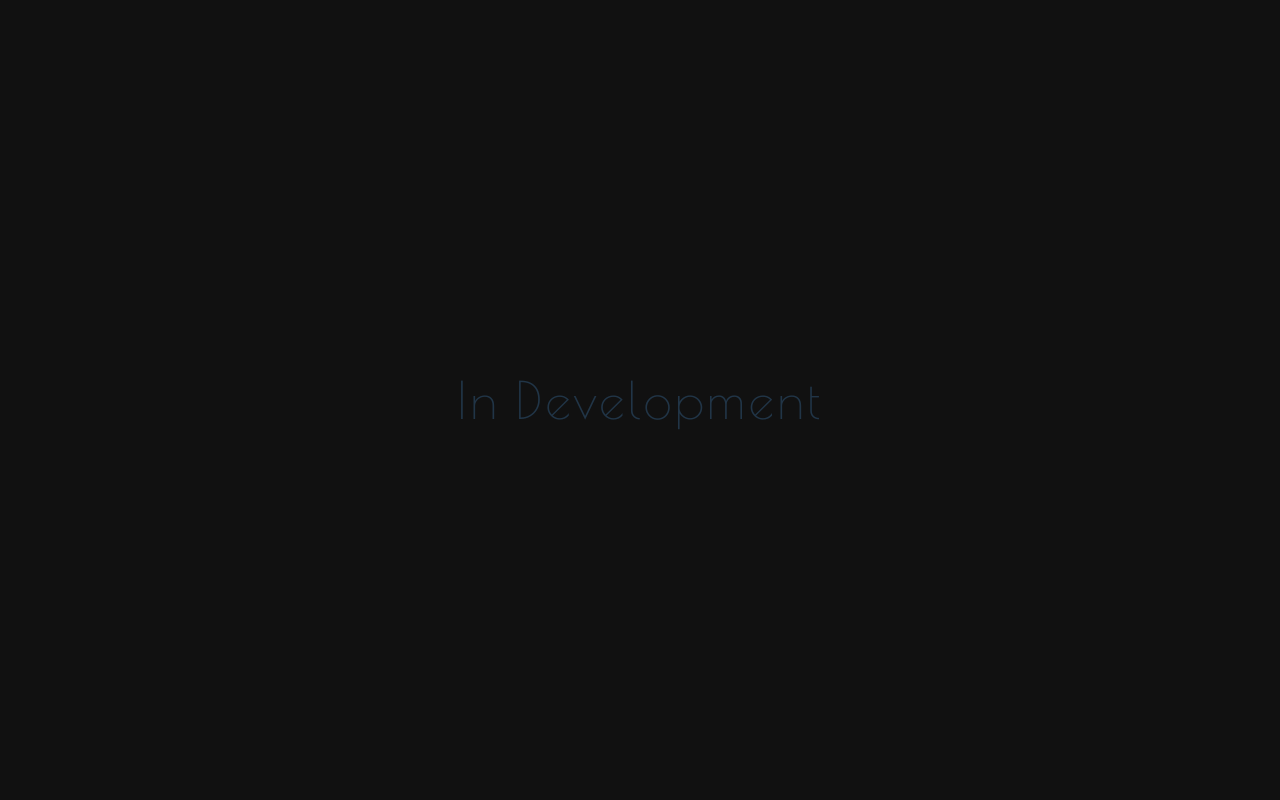
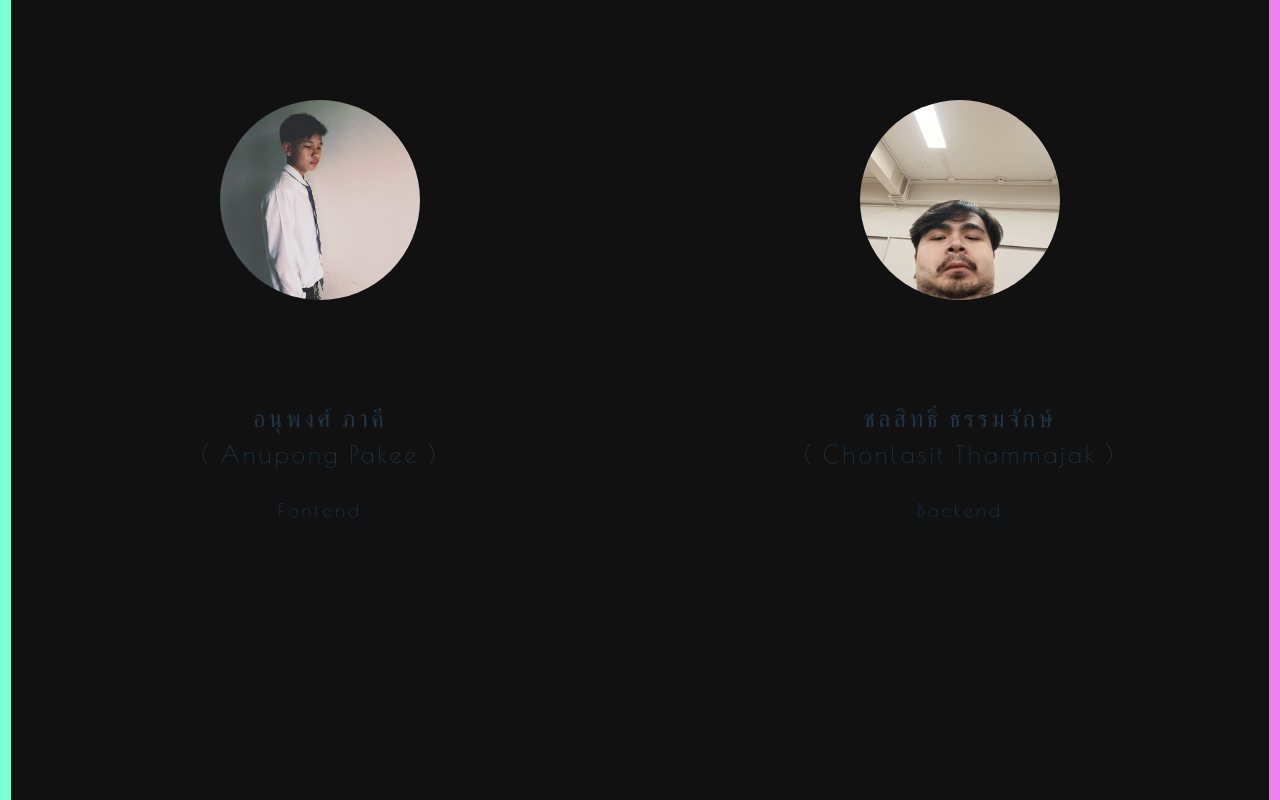
Before and after one commit to AnupongPakee/client-vite-fastfashionbids, a React (Vite) app: page /#/about in a window 1280 px wide. Built offline with nearby package versions, Linux system fonts and the light colour scheme; a web font is replaced by a local one.

Commit message:
Version 2.1

```diff
--- a/src/App.css
+++ b/src/App.css
@@ -49,6 +49,11 @@ h1 {
   letter-spacing: 0.2rem;
 }
 
+h2 {
+  font-family: "Poiret One", sans-serif;
+  letter-spacing: 0.2rem;
+}
+
 h3 {
   font-family: "Poiret One", sans-serif;
   letter-spacing: 0.2rem;
--- a/src/components/About.jsx
+++ b/src/components/About.jsx
@@ -1,4 +1,7 @@
 import React, { useEffect, useState } from "react";
+
+import Mrnu from "../assets/images/mrnu.jpg";
+import Okbook from "../assets/images/okbook.png";
 
 // Import Style CSS
 import "../css/about.css";
@@ -21,9 +24,32 @@ function About() {
         <HashLoader color="#d636d5" />
       ) : (
         <div className="content-about">
-          <h1>In Development</h1>
           <div className="door-left"></div>
           <div className="door-right"></div>
+          <div className="fontend">
+            <div className="image">
+              <img src={Mrnu} alt="Image_Mrnu" />
+            </div>
+            <div className="name">
+              <h2>อนุพงศ์ ภาคี</h2>
+              <h2>( Anupong Pakee )</h2>
+            </div> <br />
+            <div className="position">
+              <h3>Fontend</h3>
+            </div>
+          </div>
+          <div className="backend">
+            <div className="image">
+              <img src={Okbook} alt="Image_Okbook" />
+            </div>
+            <div className="name">
+              <h2>ชลสิทธิ๋ ธรรมจักษ์</h2>
+              <h2>( Chonlasit Thammajak )</h2>
+            </div> <br />
+            <div className="position">
+              <h3>Backend</h3>
+            </div>
+          </div>
         </div>
       )}
     </div>
--- a/src/components/Viewexchange.jsx
+++ b/src/components/Viewexchange.jsx
@@ -49,44 +49,39 @@ function Viewexchange() {
               </div>
               <div className="line-width">
                 <div className="line"></div>
-              </div>
-              <div className="title-name">
-                <h1>{data.exchange_name}</h1>
+              </div>{" "}
+              <br />
+              <div className="text">
+                <h2>{data.exchange_name}</h2>
               </div>
               <div className="detail">
-                <div className="text">
-                  <h3>Part: {data.typename}</h3>
-                  <h3>Sex: {data.sexname}</h3>
-                  <h3>Size: {data.sizes}</h3>
-                  <h3>Detail: {data.exchange_detail}</h3>
+                <div className="content-detail">
+                  <h4>Part: {data.typename}</h4>
+                  <h4>Size: {data.sizes}</h4>
+                  <h4>Sex: {data.sexname}</h4>
+                  <h4>Detail: {data.exchange_detail}</h4>
                 </div>
-              </div>
+              </div>{" "}
+              <br />
+              <button>Exchange</button>
             </div>
             <div className="detail-right">
               <div className="list-name">
                 <div className="name">
                   <h3>List Name</h3>
                   <div className="list">
-                    <div className="name1">
-                      <p>1 .Anupong</p>
-                    </div>
-                    <div className="name1">
-                      <p>2. Okbook</p>
-                    </div>
-                    <div className="name1">
-                      <p>3. Mrnu</p>
-                    </div>
-                    <div className="name1">
-                      <p>4. OhNooooo</p>
-                    </div>
+                    <p>1. Anu</p>
+                    <p>2. Cho</p>
                   </div>
                 </div>
               </div>
               <div className="line-width">
                 <div className="line"></div>
-              </div> <br />
-              <h3>Comment</h3>
-              <div className="comment"></div>
+              </div>{" "}
+              <br />
+              <div className="comment">
+                <h2>Comment</h2>
+              </div>
             </div>
           </div>
         </div>
--- a/src/css/about.css
+++ b/src/css/about.css
@@ -21,7 +21,7 @@
     left: 0;
     width: 0%;
     height: 100%;
-    /* background-color: aquamarine; */
+    background-color: aquamarine;
     animation: door-left 3s;
 }
 
@@ -34,10 +34,44 @@
     right: 0;
     width: 0%;
     height: 100%;
-    /* background-color: violet; */
+    background-color: violet;
     animation: door-right 3s;
 }
 
 @keyframes door-right {
     from {width: 50%;}
 }
+
+.content-about .fontend {
+    width: 50%;
+    height: 100%;
+}
+
+.content-about .backend {
+    width: 50%;
+    height: 100%;
+}
+
+.content-about .fontend .image,
+.content-about .backend .image {
+    display: flex;
+    justify-content: center;
+    align-items: center;
+    width: 100%;
+    height: 50%;
+}
+
+.content-about img {
+    width: 200px;
+    height: 200px;
+    object-fit: cover;
+    border-radius: 50%;
+}
+
+.content-about .fontend .position,
+.content-about .backend .position {
+    display: flex;
+    justify-content: center;
+    align-items: center;
+    width: 100%;
+}
--- a/src/css/viewexchange.css
+++ b/src/css/viewexchange.css
@@ -25,6 +25,18 @@
     height: 100%;
 }
 
+.content-view-exchange .line-width {
+    display: flex;
+    justify-content: center;
+    width: 100%;
+}
+
+.content-view-exchange .line-width .line {
+    width: 70%;
+    height: 1px;
+    background-color: #fff;
+}
+
 .content-view-exchange .detail-left {
     width: 50%;
     height: 100%;
@@ -39,32 +51,31 @@
 }
 
 .content-view-exchange .detail-left .image img {
-    width: 400px;
-    height: 400px;
+    width: 80%;
+    height: 80%;
     object-fit: cover;
+    border: 1px solid #fff;
 }
 
-.content-view-exchange .detail-left .line-width {
+.content-view-exchange .detail-left .detail {
     display: flex;
     justify-content: center;
     width: 100%;
+    text-align: left;
 }
 
-.content-view-exchange .detail-left .line {
+.content-view-exchange .detail-left .detail .content-detail {
     width: 80%;
-    height: 2px;
-    background-color: #fff;
 }
 
-.content-view-exchange .detail {
-    display: flex;
-    justify-content: center;
-    width: 100%;
+.content-view-exchange .detail-left button {
+    width: 50%;
+    background-color: #0e884b;
+    transition: all 0.4s ease-in-out;
 }
 
-.content-view-exchange .detail .text {
-    text-align: left;
-    width: 80%;
+.content-view-exchange .detail-left button:hover {
+    background-color: #00ff80;
 }
 
 .content-view-exchange .detail-right {
@@ -82,53 +93,27 @@
 
 .content-view-exchange .detail-right .list-name .name {
     position: relative;
-    display: flex;
-    justify-content: center;
     width: 80%;
-    height: 70%;
+    height: 80%;
     border: 1px solid #fff;
 }
 
 .content-view-exchange .detail-right .list-name .name h3 {
     position: absolute;
     top: -15px;
-    width: 120px;
+    width: 130px;
     background-color: #111;
 }
 
 .content-view-exchange .detail-right .list-name .name .list {
-    position: absolute;
-    left: 0;
     display: grid;
     grid-template-columns: auto;
-    gap: 10px;
-    width: 100%;
+    text-align: left;
+    height: 20px;
     padding-top: 20px;
 }
 
-.content-view-exchange .detail-right .list-name .name .list .name1 {
-    text-align: left;
-    width: 100%;
+.content-view-exchange .detail-right .list-name .name .list p {
+    padding-left: 20px;
+    padding-bottom: 10px;
 }
-
-.content-view-exchange .detail-right .list-name .name .list .name1 p {
-    padding-left: 20px;
-}
-
-.content-view-exchange .detail-right .line-width {
-    display: flex;
-    justify-content: center;
-    width: 100%;
-}
-
-.content-view-exchange .detail-right .line {
-    width: 90%;
-    height: 2px;
-    background-color: #fff;
-}
-
-
-.content-view-exchange .detail-right .comment {
-    width: 100%;
-    height: 50%;
-}
```
Also changed, not shown: src/assets/images/book.jpg (deleted), src/assets/images/okbook.png (added).
